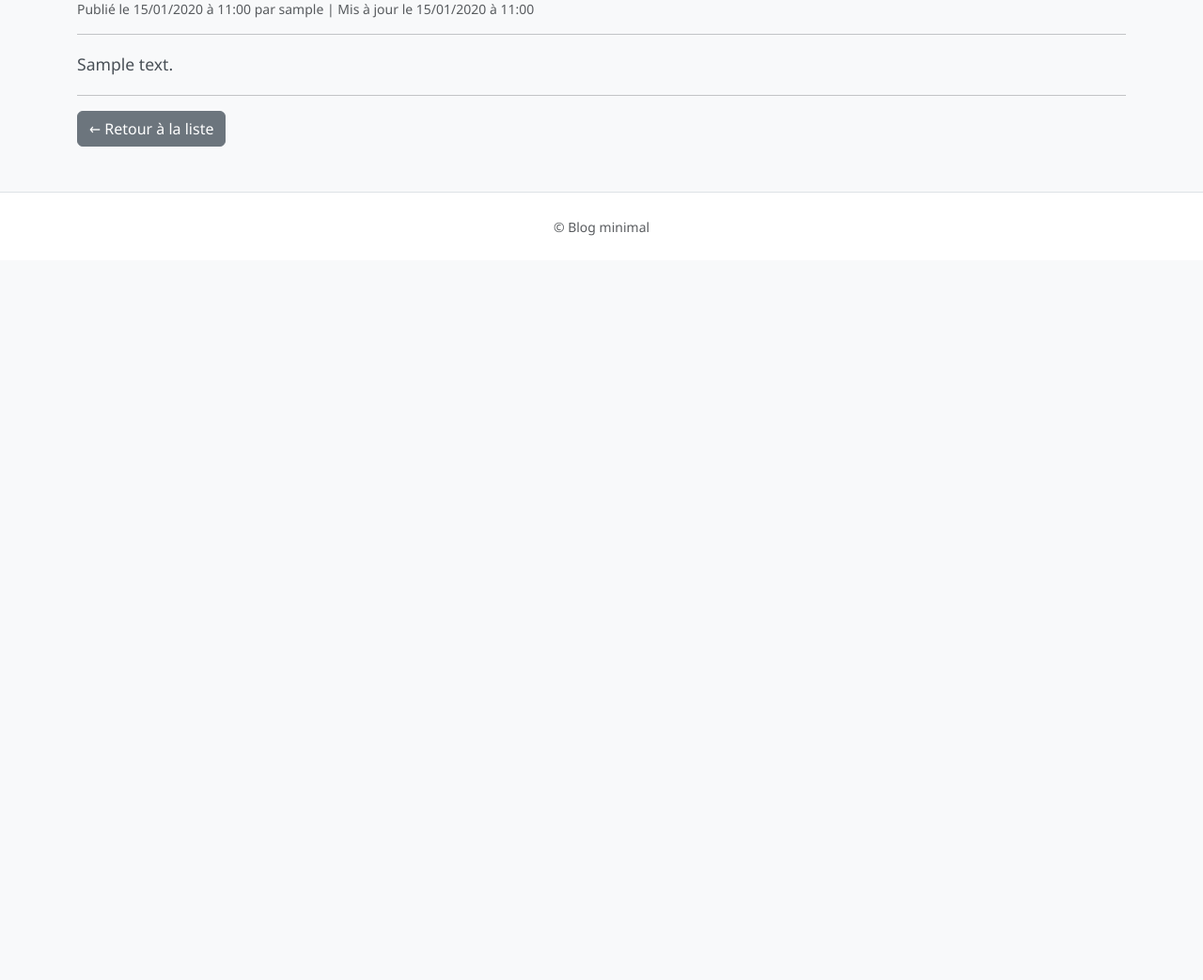
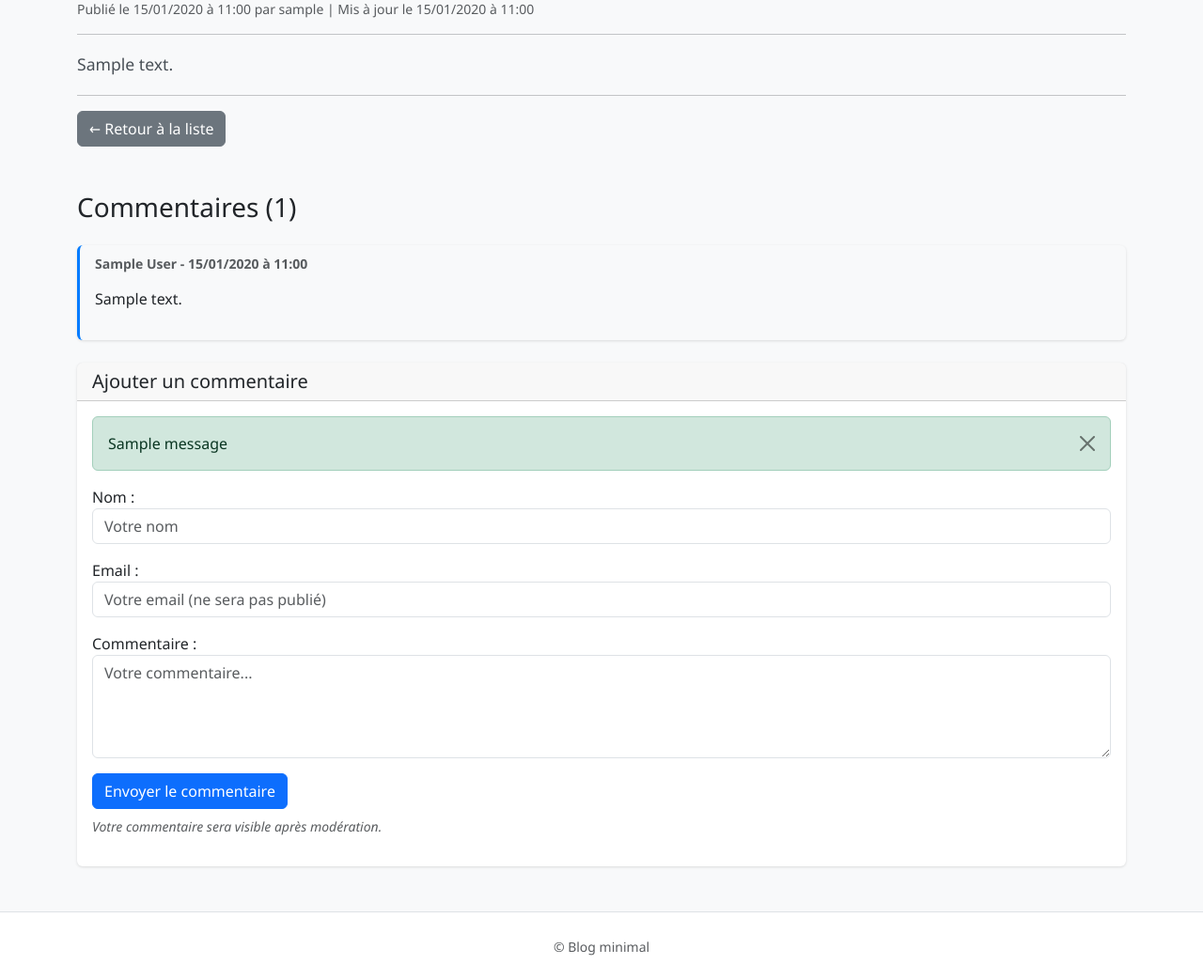
Before and after one commit to aiiioo93/BLOG, a Django app: a page that uses templates/blog_detail.html in a window 1280 px wide. Shown: the part 145-1188 px from the top of the page at 94% size. Before the commit the page ends 396 px from the top, so only its background shows below. Run offline with Django 4.2, Linux system fonts and the light colour scheme; tables that the repository leaves empty hold one stand-in row (values such as "Sample post"); one stand-in notice (Sample message) is shown.

Commit message:
Jour 3: SystÃ¨me de commentaires avec modÃ©ration

```diff
--- /dev/null
+++ b/blog/forms.py
@@ -0,0 +1,30 @@
+from django import forms
+from .models import Comment
+
+
+class CommentForm(forms.ModelForm):
+    """Formulaire pour soumettre un commentaire."""
+
+    class Meta:
+        model = Comment
+        fields = ['author_name', 'author_email', 'body']
+        widgets = {
+            'author_name': forms.TextInput(attrs={
+                'class': 'form-control',
+                'placeholder': 'Votre nom',
+            }),
+            'author_email': forms.EmailInput(attrs={
+                'class': 'form-control',
+                'placeholder': 'Votre email (ne sera pas publié)',
+            }),
+            'body': forms.Textarea(attrs={
+                'class': 'form-control',
+                'rows': 4,
+                'placeholder': 'Votre commentaire...',
+            }),
+        }
+        labels = {
+            'author_name': 'Nom',
+            'author_email': 'Email',
+            'body': 'Commentaire',
+        }
--- a/blog/models.py
+++ b/blog/models.py
@@ -32,4 +32,24 @@ class Post(models.Model):
     def __str__(self) -> str:
         return self.title
 
-# Create your models here.
+
+class Comment(models.Model):
+    """Commentaire sur un article de blog."""
+    post = models.ForeignKey(
+        Post,
+        on_delete=models.CASCADE,
+        related_name='comments',
+    )
+    author_name = models.CharField(max_length=100, verbose_name="Nom")
+    author_email = models.EmailField(verbose_name="Email")
+    body = models.TextField(verbose_name="Commentaire")
+    created = models.DateTimeField(default=timezone.now, editable=False)
+    approved = models.BooleanField(default=False, verbose_name="Approuvé")
+
+    class Meta:
+        ordering = ['created']
+        verbose_name = "Commentaire"
+        verbose_name_plural = "Commentaires"
+
+    def __str__(self) -> str:
+        return f"Commentaire de {self.author_name} sur {self.post.title}"
--- a/blog/views.py
+++ b/blog/views.py
@@ -1,6 +1,8 @@
-from django.shortcuts import render, get_object_or_404
+from django.shortcuts import render, get_object_or_404, redirect
 from django.core.paginator import Paginator
-from .models import Post
+from django.contrib import messages
+from .models import Post, Comment
+from .forms import CommentForm
 
 
 def post_list_placeholder(request):
@@ -13,6 +15,34 @@ def post_list_placeholder(request):
 
 
 def post_detail_placeholder(request, slug: str):
-    """Détail d'un article publié par slug."""
+    """Détail d'un article publié par slug avec formulaire de commentaire."""
     post = get_object_or_404(Post, slug=slug, status=Post.Status.PUBLISHED)
-    return render(request, "blog_detail.html", {"post": post})
+
+    # Récupérer les commentaires approuvés
+    comments = post.comments.filter(approved=True)
+
+    # Traiter le formulaire de commentaire
+    comment_form = CommentForm()
+    comment_posted = False
+
+    if request.method == 'POST':
+        comment_form = CommentForm(request.POST)
+        if comment_form.is_valid():
+            new_comment = comment_form.save(commit=False)
+            new_comment.post = post
+            new_comment.save()
+            comment_posted = True
+            messages.success(
+                request,
+                "Votre commentaire a été soumis et sera visible après modération."
+            )
+            # Rediriger pour éviter la resoumission du formulaire
+            return redirect('post_detail', slug=slug)
+
+    context = {
+        'post': post,
+        'comments': comments,
+        'comment_form': comment_form,
+        'comment_posted': comment_posted,
+    }
+    return render(request, "blog_detail.html", context)
--- a/static/css/app.css
+++ b/static/css/app.css
@@ -57,3 +57,23 @@ footer {
   background-color: #007bff;
   border-color: #007bff;
 }
+
+/* Commentaires */
+.comments-list .card {
+  background-color: #f8f9fa;
+  border-left: 3px solid #007bff;
+}
+
+.comments-list .card-body {
+  padding: 1rem;
+}
+
+.comments-list .card-subtitle {
+  font-size: 0.875rem;
+  font-weight: 600;
+}
+
+.card-header h4 {
+  margin: 0;
+  font-size: 1.25rem;
+}
--- a/templates/blog_detail.html
+++ b/templates/blog_detail.html
@@ -15,4 +15,66 @@
     <hr>
     <a href="{% url 'post_list' %}" class="btn btn-secondary">&larr; Retour à la liste</a>
   </article>
+
+  <!-- Section Commentaires -->
+  <section class="mt-5">
+    <h3 class="mb-4">Commentaires ({{ comments.count }})</h3>
+
+    {% if comments %}
+      <div class="comments-list mb-4">
+        {% for comment in comments %}
+          <div class="card mb-3">
+            <div class="card-body">
+              <h6 class="card-subtitle mb-2 text-muted">
+                {{ comment.author_name }} - {{ comment.created|date:"d/m/Y à H:i" }}
+              </h6>
+              <p class="card-text">{{ comment.body|linebreaks }}</p>
+            </div>
+          </div>
+        {% endfor %}
+      </div>
+    {% else %}
+      <p class="text-muted">Aucun commentaire pour le moment. Soyez le premier à commenter !</p>
+    {% endif %}
+
+    <!-- Formulaire de commentaire -->
+    <div class="card mt-4">
+      <div class="card-header">
+        <h4>Ajouter un commentaire</h4>
+      </div>
+      <div class="card-body">
+        {% if messages %}
+          {% for message in messages %}
+            <div class="alert alert-{{ message.tags }} alert-dismissible fade show" role="alert">
+              {{ message }}
+              <button type="button" class="btn-close" data-bs-dismiss="alert" aria-label="Close"></button>
+            </div>
+          {% endfor %}
+        {% endif %}
+
+        <form method="post" novalidate>
+          {% csrf_token %}
+
+          {% for field in comment_form %}
+            <div class="mb-3">
+              {{ field.label_tag }}
+              {{ field }}
+              {% if field.errors %}
+                <div class="text-danger small">
+                  {% for error in field.errors %}
+                    {{ error }}
+                  {% endfor %}
+                </div>
+              {% endif %}
+            </div>
+          {% endfor %}
+
+          <button type="submit" class="btn btn-primary">Envoyer le commentaire</button>
+        </form>
+        <p class="text-muted small mt-2">
+          <em>Votre commentaire sera visible après modération.</em>
+        </p>
+      </div>
+    </div>
+  </section>
 {% endblock %}
```
Also changed, not shown: blog/admin.py (+21 -2 lines), README.md, blog/migrations/0002_comment.py (added).
